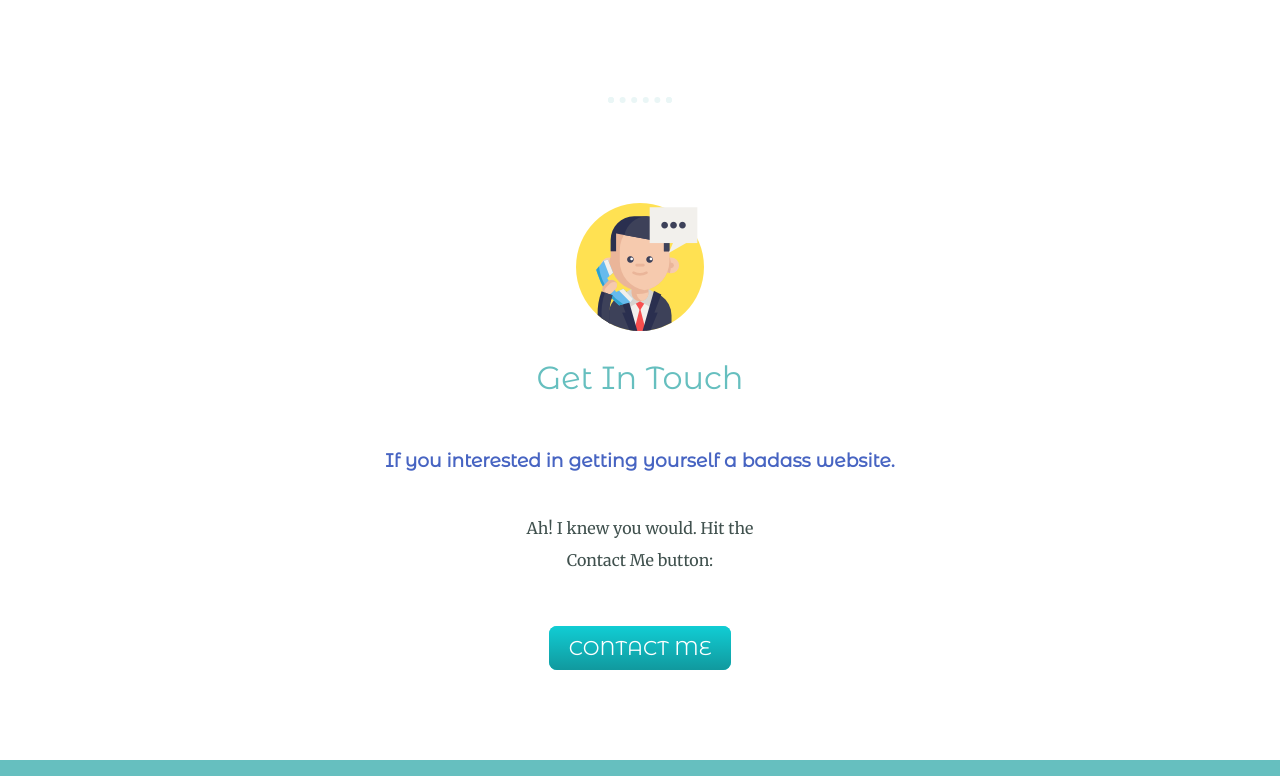
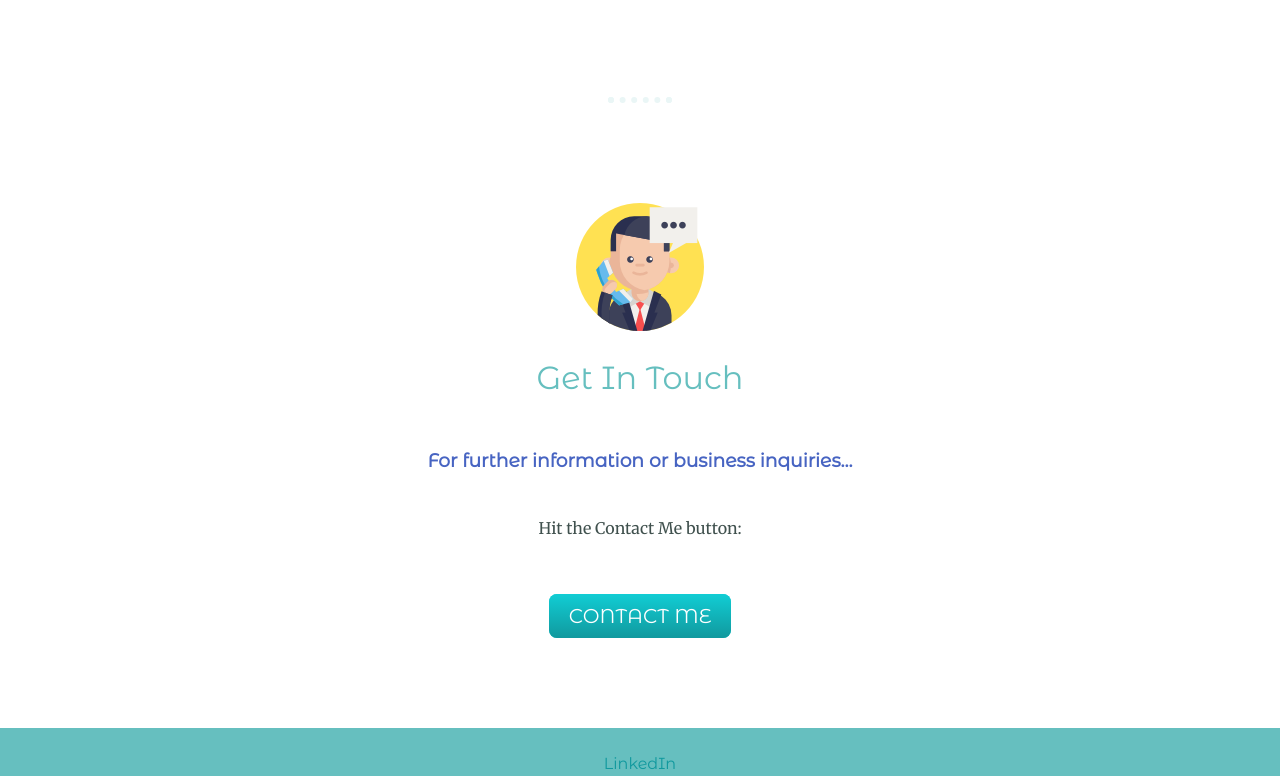
Before and after one commit to Delouya1/Personal_website, a plain HTML site: page index.html in a window 1280 px wide. Shown: the part 1882-2658 px from the top of the page. Drawn offline with Linux system fonts and the light colour scheme.

Commit message:
Update index.html

```diff
--- a/index.html
+++ b/index.html
@@ -54,8 +54,8 @@
   <div class="contact-me">
     <img class="" src="images/contact%20me.png" alt="">
     <h2>Get In Touch</h2>
-    <h3>If you interested in getting yourself a badass website.</h3>
-    <p class="contact-message">Ah! I knew you would. Hit the Contact Me button:</p>
+    <h3>For further information or business inquiries...</h3>
+    <p class="contact-message">Hit the Contact Me button:</p>
     <a class="btn" href="mailto:delouya1@gmail.com">CONTACT ME</a>
   </div>
 
```
